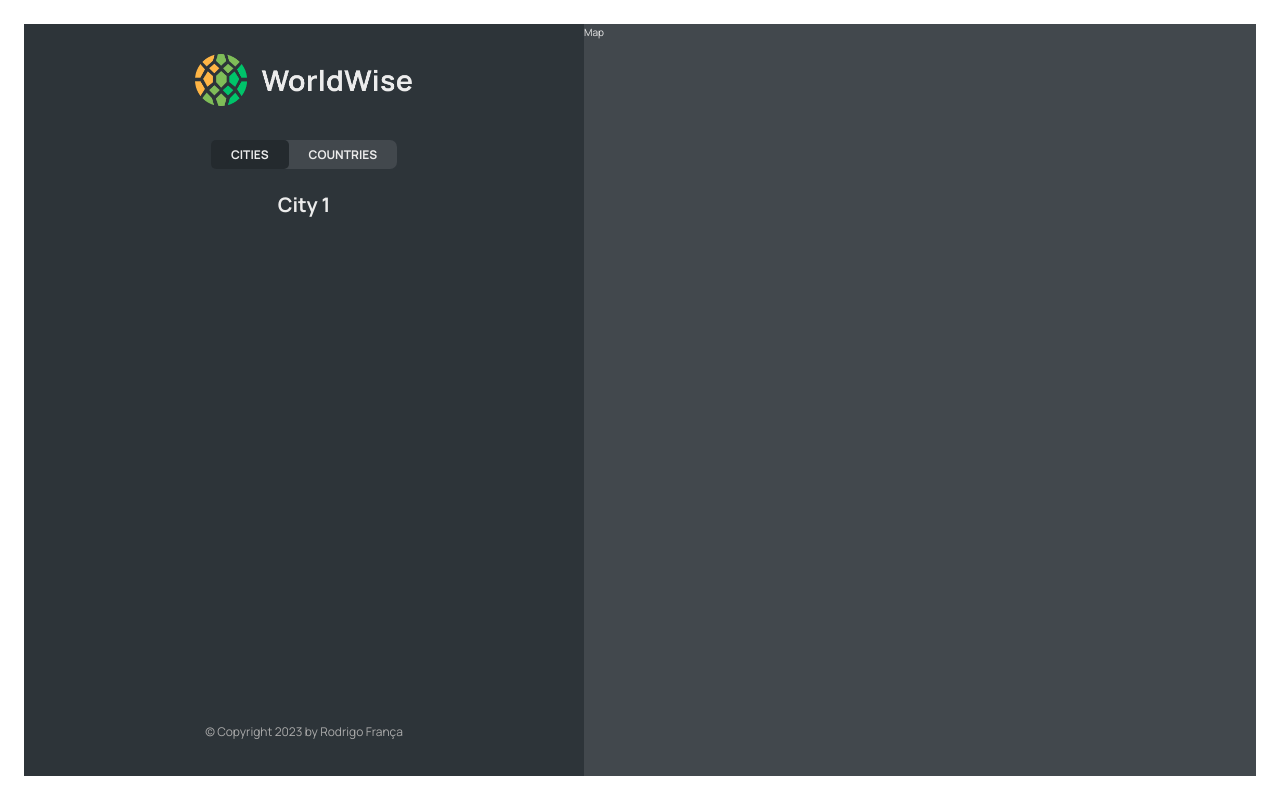
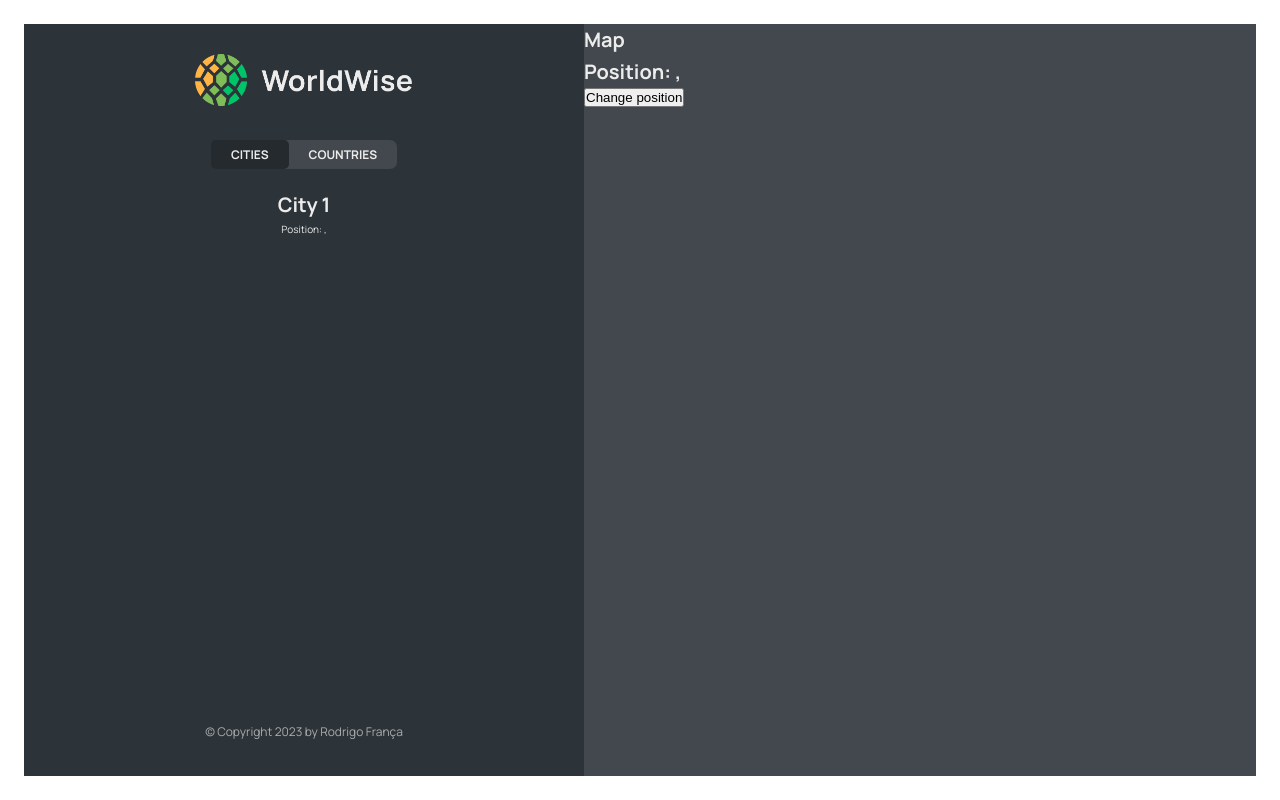
Before and after one commit to rodrigotfdev/reactWorldWise, a React (Vite) app: page /app/cities/1 in a window 1280 px wide. Built offline with nearby package versions, Linux system fonts and the light colour scheme; data requests are answered from the project's data file.

Commit message:
Reading and setting query string

```diff
--- a/src/components/City.jsx
+++ b/src/components/City.jsx
@@ -1,5 +1,6 @@
 import { useParams } from "react-router-dom";
 import styles from "./City.module.css";
+import { useSearchParams } from "react-router-dom";
 
 const formatDate = (date) =>
   new Intl.DateTimeFormat("en", {
@@ -11,6 +12,9 @@
 
 function City() {
   const { id } = useParams();
+  const [searchParams, setSearchParams] = useSearchParams();
+  const lat = searchParams.get("lat");
+  const lng = searchParams.get('lng')
 
   // TEMP DATA
   const currentCity = {
@@ -22,7 +26,12 @@
 
   const { cityName, emoji, date, notes } = currentCity;
 
-  return <h1>City {id}</h1>;
+  return (
+    <>
+      <h1>City {id}</h1>
+      <p>Position: {lat},{lng}</p>
+    </>
+  );
 
   // return (
   //   <div className={styles.city}>
--- a/src/components/CityItem.jsx
+++ b/src/components/CityItem.jsx
@@ -10,11 +10,16 @@
   }).format(new Date(date));
 
 export default function CityItem({ city }) {
-  const { cityName, emoji, date, id } = city;
+  const { cityName, emoji, date, id, position } = city;
+
+
 
   return (
     <li>
-      <Link className={styles.cityItem} to={`${id}`}>
+      <Link
+        className={styles.cityItem}
+        to={`${id}?lat=${position.lat}&lng=${position.lng}`}
+      >
         <span className={styles.emoji}>{emoji}</span>
         <h3 className={styles.name}>{cityName}</h3>
         <time className={styles.date}>({formatDate(date)})</time>
--- a/src/components/Map.jsx
+++ b/src/components/Map.jsx
@@ -1,10 +1,18 @@
-import React from 'react'
-import styles from './Map.module.css'
+import React from "react";
+import styles from "./Map.module.css";
+import { useSearchParams } from "react-router-dom";
 
 export default function Map() {
-  return (
-    <div className={styles.mapContainer}>
-        Map
-    </div>
-  )
+  const [searchParams, setSearchParams] = useSearchParams();
+  const lat = searchParams.get("lat");
+  const lng = searchParams.get('lng')
+  return <div className={styles.mapContainer}>
+    <h1>Map</h1>
+    <h1>
+      Position: {lat} , {lng}
+    </h1>
+    <button onClick={() => {
+      setSearchParams({lat: 23, lng: 50})
+    }}>Change position</button>
+  </div>;
 }
```
